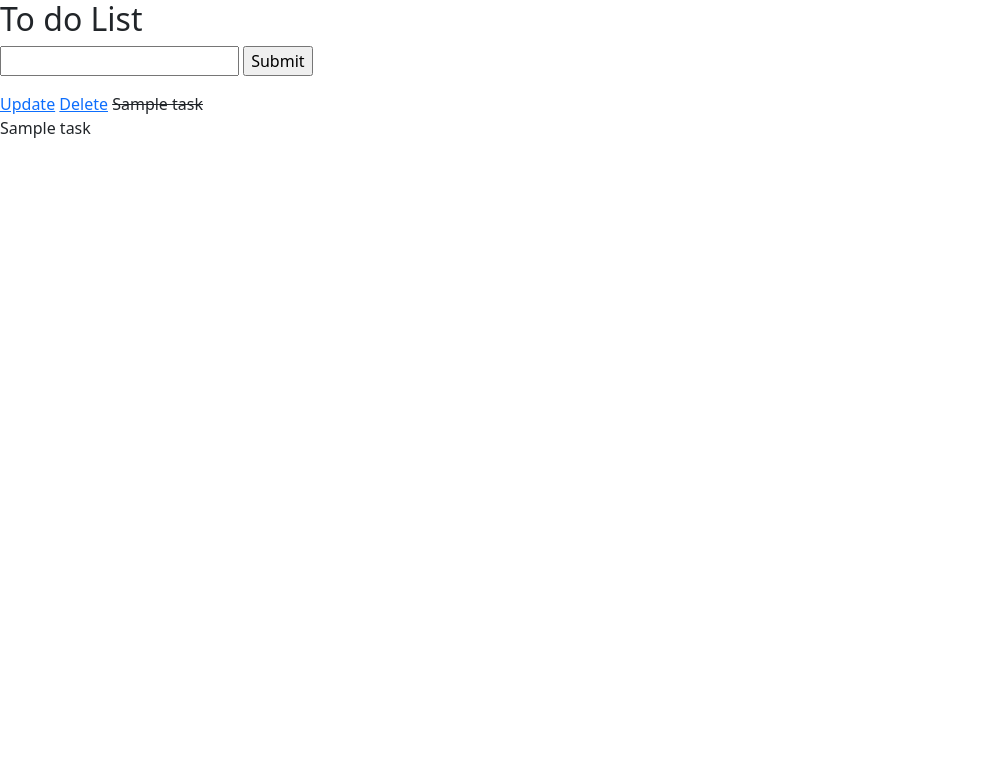
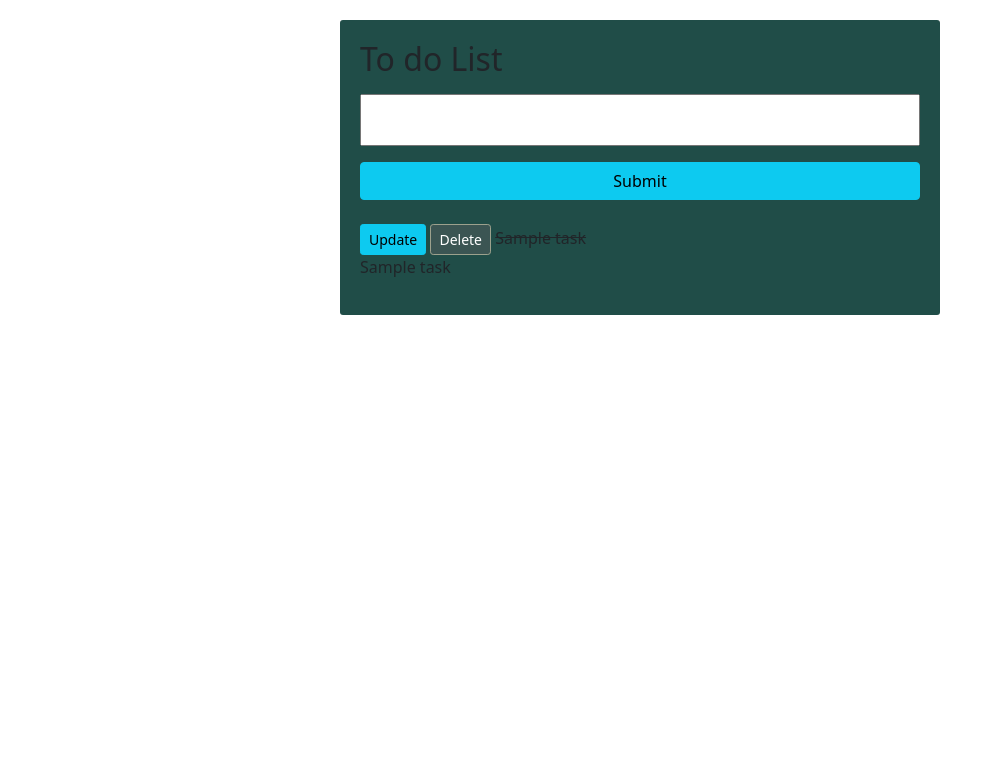
Before and after one commit to Cencious/to_dolist, a Django app: template task/templates/task/list.html in a window 1280 px wide. Shown: the top 783 px of the page, without its empty margins (0-1003 px from the left). Run offline with Django 4.2, Linux system fonts and the light colour scheme; the template is opened without the code that fills it: values that come from a table or form of the project are taken from there, others are empty; tables that the repository leaves empty hold one stand-in row (values such as "Sample post"); form fields are guessed from the names that the template uses.

Commit message:
Add styling to our page

```diff
--- a/task/templates/task/list.html
+++ b/task/templates/task/list.html
@@ -1,18 +1,55 @@
 
 <link href="https://cdn.jsdelivr.net/npm/bootstrap@5.1.3/dist/css/bootstrap.min.css" rel="stylesheet" integrity="sha384-1BmE4kWBq78iYhFldvKuhfTAU6auU8tT94WrHftjDbrCEXSU1oBoqyl2QvZ6jIW3" crossorigin="anonymous">
 <style>
+    body {
+        background-color: #4260
+    }
+    input {
+        width: 100%;
+        padding:12px 20px;
+        margin: 8px 0px;
+        box-sizing: border-box;
+        }
+    input::placeholder {
+        color: #45230f;
+    }
+    .submit{
+        background-color:#955f31 ;
+    }
+    .center-column{
+        width: 600px;
+        margin: 20px auto;
+        padding: 20px;
+        background-color:#204d48 ;
+        border-radius: 3px;
+        box-shadow: 6px 2px 30px 0px rgba(0,0,0,0,0.75);
+    }
+    .item-row{
+        background-color: #233237;
+        margin: 10px;
+        padding: 20px;
+        border-radius: 3px;
+        color: #fff;
+        font-size: 16px;
+        box-shadow: 0px -1px 10px -4px rgba(0,0,0,0,0.75);
+    }
+    .btn-danger{
+        background-color: #3b5553;
+        border-color: #9ca18d;
+    }
 
 </style>
+<div class="center-column">
     <h2>To do List</h2>
     <form method = "POST" action="/">
         {% csrf_token%}
         {{form.title}}
-    <input type="submit" name="create Task">
+        <input class="btn btn-info" type="submit" name="create Task">
     </form>
     {%for task in tasks %}
     <div>
-    <a href="{% url 'update_task' task.id  %}">Update</a>
-    <a href="{% url 'delete' task.id  %}">Delete</a>
+        <a class="btn btn-sm btn-info" href="{% url 'update_task' task.id  %}">Update</a>
+        <a class="btn btn-sm btn-danger" href="{% url 'delete' task.id  %}">Delete</a>
 
         {% if task.complete == True%}
         <strike> {{task}} </strike>
@@ -21,6 +58,6 @@
         {% endif %}
         <p>{{task}}</p>
 
-
     </div>
     {% endfor%}
+</div>
```
Lines whose indentation alone changed are shown as unchanged.
